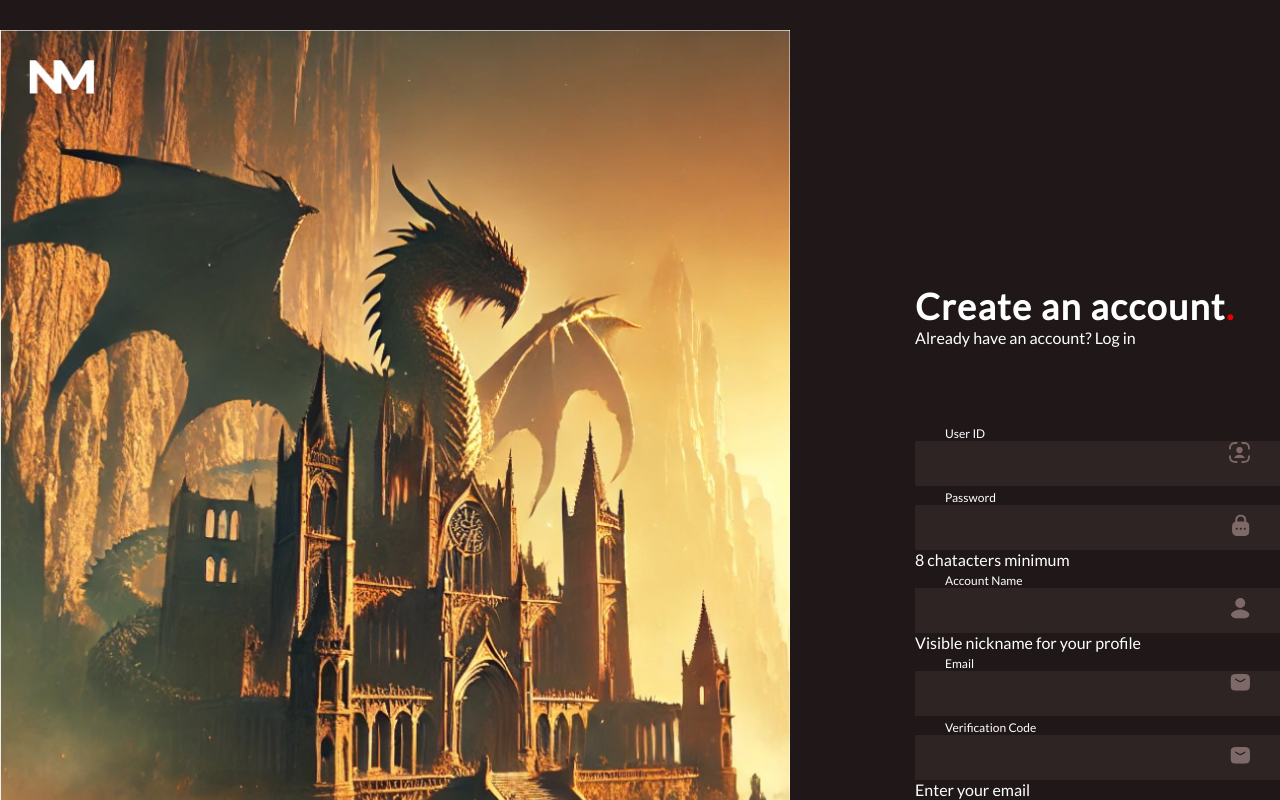
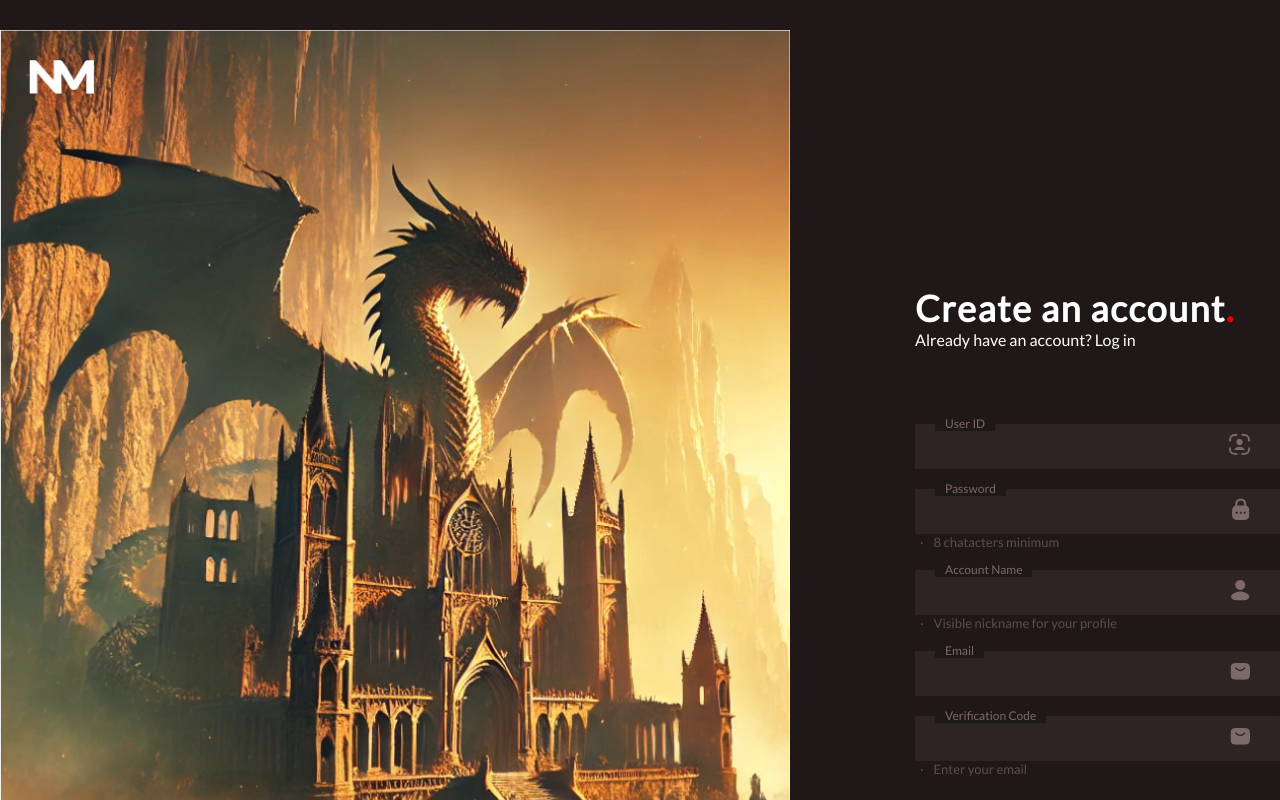
Before and after one commit to Sobanim/register-page-exGame, a Next.js app: page / in a window 1280 px wide. Shown: the top 800 px of the page. Built offline with nearby package versions, Linux system fonts and the light colour scheme.

Commit message:
Better style

```diff
--- a/src/app/components/commonInput.module.scss
+++ b/src/app/components/commonInput.module.scss
@@ -2,7 +2,11 @@
   width: 100%;
   display: flex;
   flex-direction: column;
-  position: relative;
+  margin-bottom: 20px;
+
+  .input-wrapper {
+    position: relative;
+  }
 
   label {
     padding: 0 10px;
@@ -11,6 +15,10 @@
     font-size: 12px;
     font-weight: 400;
     line-height: 15px;
+    position: absolute;
+    top: -8px;
+    background: #1F1818;
+    color: #7E6969;
   }
 
   input {
@@ -20,6 +28,18 @@
     border: none;
     border-radius: 1px;
   }
+
+  .hint {
+    font-size: 13px;
+    line-height: 16px;
+    display: flex;
+    color: #5D4D4D;
+
+    span {
+      margin-left: 5px;
+      margin-right: 10px;
+    }
+  }
 }
 
 .icon-wrapper {
@@ -27,5 +47,4 @@
   right: 30px;
   top: 50%;
   transform: translateY(-50%);
-  //top: ;
 }
--- a/src/app/components/commonInput.tsx
+++ b/src/app/components/commonInput.tsx
@@ -13,15 +13,18 @@ const CommonInput = ({ label, hint, inputType, icon} : InputProps) => {
         <div className={styles['input-container']}>
             <div className={styles['input-wrapper']}>
                 <label htmlFor={label}>{label}</label>
-                <input type={inputType} name={label} />
-            </div>
-            <div className={styles['icon-wrapper']}>
-                {icon}
+                <input type={inputType} name={label}/>
+                <div className={styles['icon-wrapper']}>
+                    {icon}
+                </div>
             </div>
 
-            <div>
-                {hint}
-            </div>
+
+            {hint ? (
+                <div className={styles['hint']}>
+                    <span>&#183;</span><p>{hint}</p>
+                </div>
+            ) : null }
         </div>
     );
 };
```
